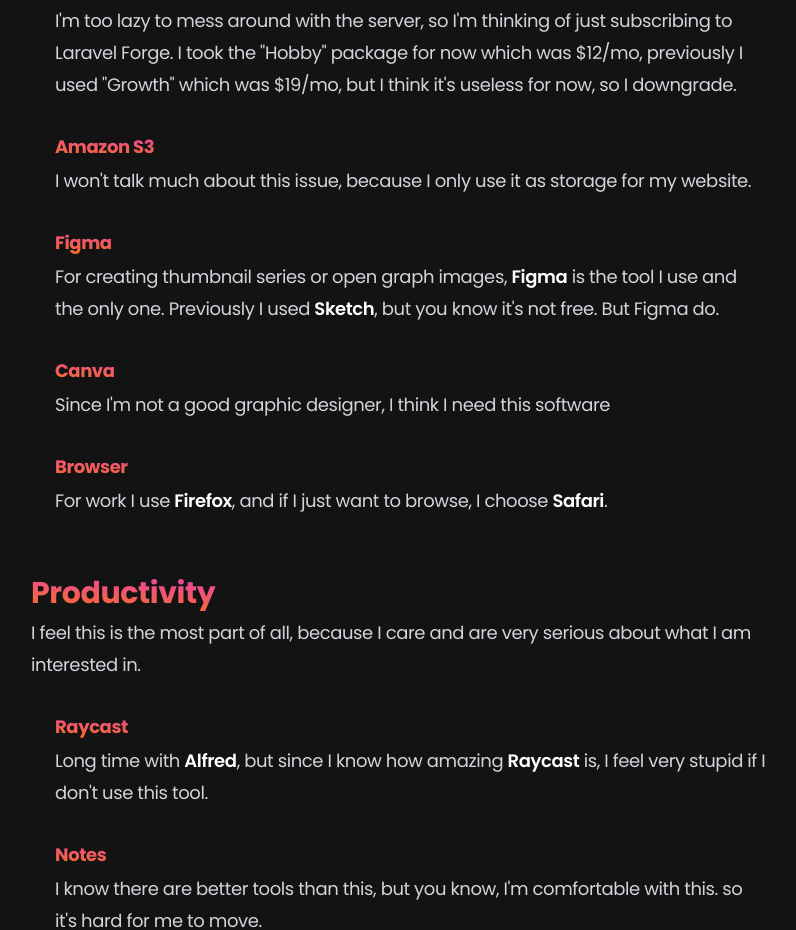
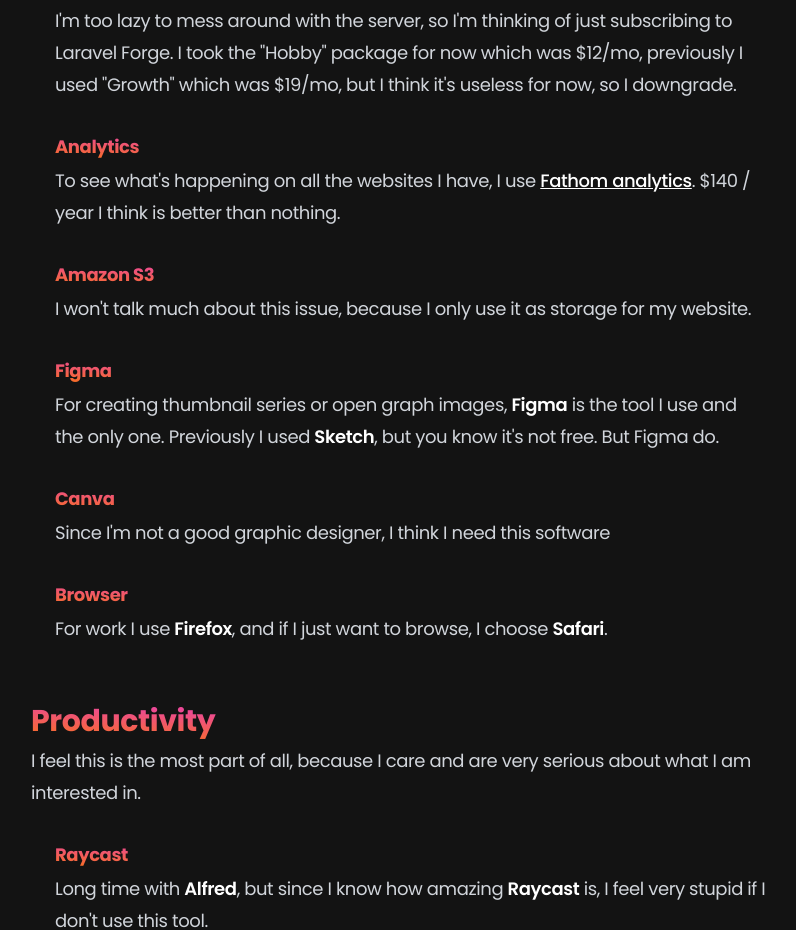
Before and after one commit to tegar97/personal-web, a Next.js app: page /uses in a window 1280 px wide. Shown: the part 2223-3153 px from the top of the page, without its empty margins (129-925 px from the left). Built offline with nearby package versions, Linux system fonts and the light colour scheme.

Commit message:
Update `uses` page

```diff
--- a/pages/uses.jsx
+++ b/pages/uses.jsx
@@ -126,6 +126,19 @@ export default function Uses() {
                                 $19/mo, but I think it's useless for now, so I
                                 downgrade.
                             </p>
+                            <h4>Analytics</h4>
+                            <p>
+                                To see what's happening on all the websites I
+                                have, I use{' '}
+                                <a
+                                    target="_blank"
+                                    href="https://usefathom.com/ref/JPAHJA"
+                                    rel="noreferrer"
+                                >
+                                    Fathom analytics
+                                </a>
+                                . $140 / year I think is better than nothing.
+                            </p>
                             <h4>Amazon S3</h4>
                             <p>
                                 I won't talk much about this issue, because I
```
